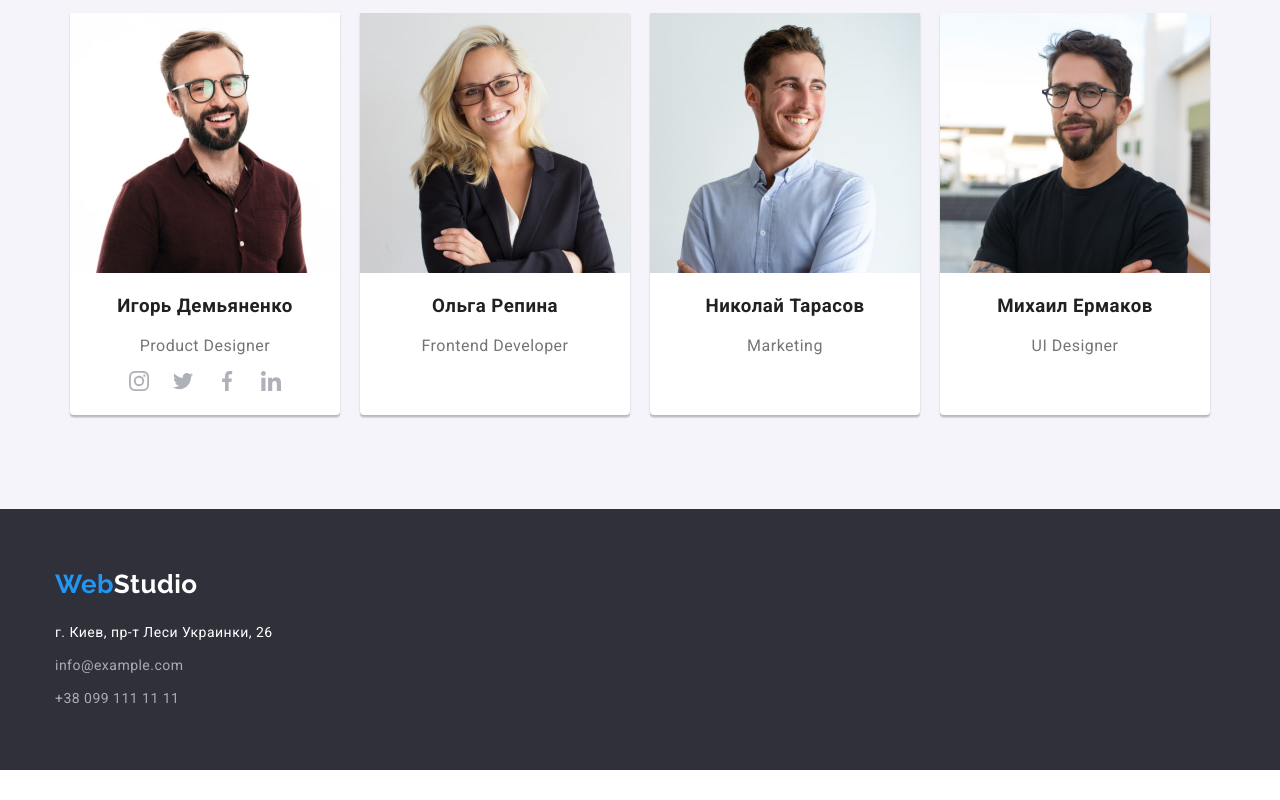
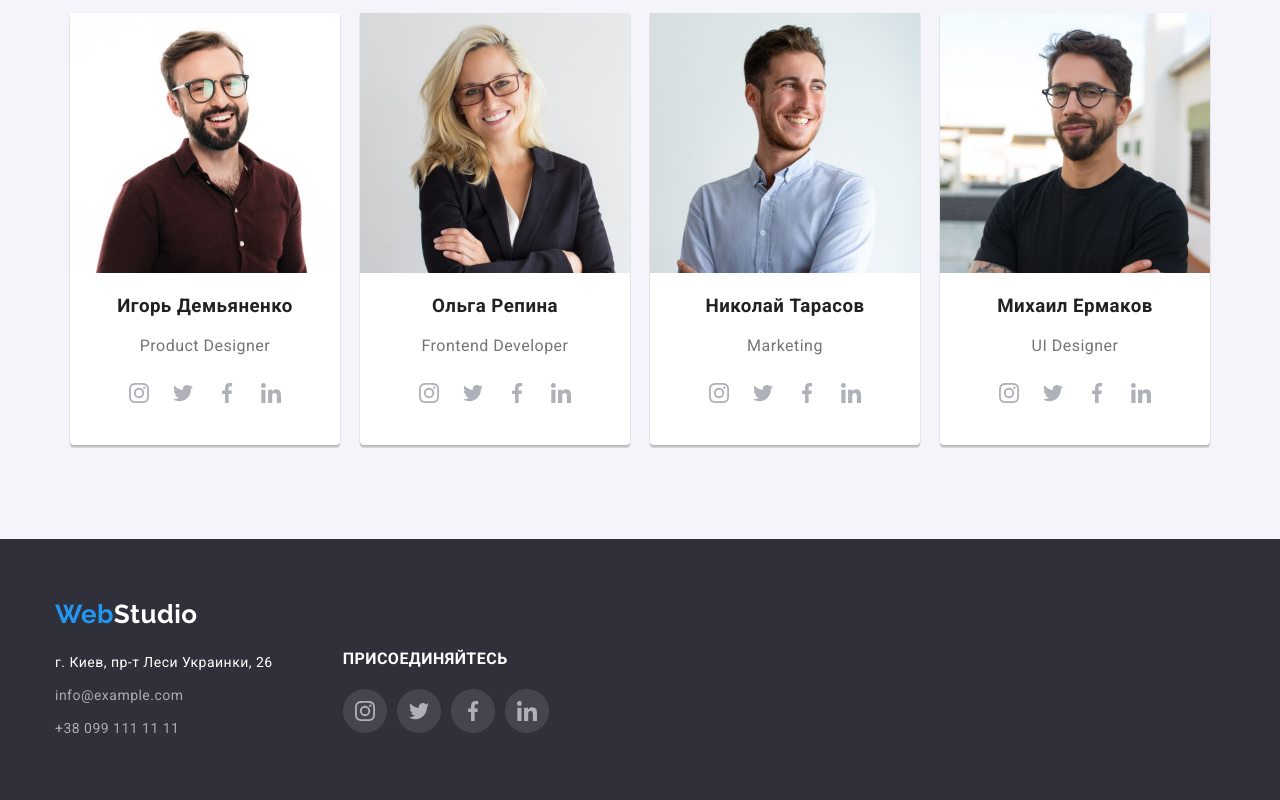
Before and after one commit to MariiaDrobotovych/goit-markup-hw-04, a plain HTML site: page index.html in a window 1280 px wide. Shown: the part 1716-2516 px from the top of the page. Before the commit the page ends 2486 px from the top, so only its background shows below. Drawn offline with nearby package versions, Linux system fonts and the light colour scheme.

Commit message:
add svg files

```diff
--- a/css/styles.css
+++ b/css/styles.css
@@ -144,7 +144,15 @@ nav {
   width: 10px;
   height: 16px;
 }
+.social-link a {
+  display: flex;
+  justify-content: center;
+  align-items: center;
+}
 
+.social-link {
+  margin-bottom: 30px;
+}
 /* logo  styles common*/
 .logo {
   color: #000000;
@@ -266,8 +274,13 @@ nav {
 }
 
 .advantages-pic {
+  display: flex;
+  justify-content: center;
+  align-items: center;
+
   width: 270px;
   height: 120px;
+
   background-color: var(--grey-bg-color);
   margin-bottom: 30px;
 }
@@ -306,7 +319,6 @@ nav {
   padding-right: 0px;
   padding-left: 0px;
 }
-
 .works-img {
   display: block;
 }
@@ -373,6 +385,12 @@ nav {
   height: 44px;
 }
 
+.social-link-thumb:hover {
+  background-color: var(--text-accent);
+  border-radius: 50%;
+  cursor: pointer;
+}
+
 .social-link svg {
   width: 20px;
   height: 20px;
@@ -426,3 +444,51 @@ footer .address {
   font-size: 14px;
   line-height: 24px;
 }
+
+.social-links-footer .phrase {
+  text-transform: uppercase;
+  color: var(--main-bg-color);
+}
+
+.socila-links-footer .sl-thumb {
+  width: 44px;
+  height: 44px;
+  border-radius: 50%;
+}
+
+.sl-footer svg {
+  width: 20px;
+  height: 20px;
+}
+
+.sl-footer a {
+  display: flex;
+  justify-content: center;
+  align-items: center;
+  width: 44px;
+  height: 44px;
+  background-color: rgba(255, 255, 255, 0.1);
+  border-radius: 50%;
+}
+
+.sl-footer a:hover,
+.sl-footer:focus {
+  background-color: var(--text-accent);
+}
+
+.sl-footer {
+  display: flex;
+  margin-top: 20px;
+}
+
+.footer-container {
+  display: flex;
+}
+
+.address-bottom {
+  margin-right: 70px;
+}
+
+.sl-thumb:not(:last-child) {
+  margin-right: 10px;
+}
--- a/index.html
+++ b/index.html
@@ -44,7 +44,7 @@
                 >info@devstudio.com</a
               >
             </li>
-            <li>
+            <li class="address-list-top">
               <svg class="icon-smartphone">
                 <use
                   href="../images/sprite-svg/sprite.svg#icon-smartphone"
@@ -178,34 +178,34 @@
                 <h3 class="section-title">Игорь Демьяненко</h3>
                 <p lang="en">Product Designer</p>
                 <div class="social-link">
-                  <div class="social-link-thumb">
+                  <a href="" class="social-link-thumb">
                     <svg>
                       <use
                         href="../images/sprite-svg/sprite.svg#icon-instagram"
                       ></use>
                     </svg>
-                  </div>
-                  <div class="social-link-thumb">
+                  </a>
+                  <a href="" class="social-link-thumb">
                     <svg>
                       <use
                         href="../images/sprite-svg/sprite.svg#icon-twitter"
                       ></use>
                     </svg>
-                  </div>
-                  <div class="social-link-thumb">
+                  </a>
+                  <a href="" class="social-link-thumb">
                     <svg>
                       <use
                         href="../images/sprite-svg/sprite.svg#icon-facebook"
                       ></use>
                     </svg>
-                  </div>
-                  <div class="social-link-thumb">
+                  </a>
+                  <a href="" class="social-link-thumb">
                     <svg>
                       <use
                         href="../images/sprite-svg/sprite.svg#icon-linkedin"
                       ></use>
                     </svg>
-                  </div>
+                  </a>
                 </div>
               </li>
               <li class="staff-people">
@@ -215,6 +215,36 @@
                 />
                 <h3 class="section-title">Ольга Репина</h3>
                 <p lang="en">Frontend Developer</p>
+                <div class="social-link">
+                  <a href="" class="social-link-thumb">
+                    <svg>
+                      <use
+                        href="../images/sprite-svg/sprite.svg#icon-instagram"
+                      ></use>
+                    </svg>
+                  </a>
+                  <a href="" class="social-link-thumb">
+                    <svg>
+                      <use
+                        href="../images/sprite-svg/sprite.svg#icon-twitter"
+                      ></use>
+                    </svg>
+                  </a>
+                  <a href="" class="social-link-thumb">
+                    <svg>
+                      <use
+                        href="../images/sprite-svg/sprite.svg#icon-facebook"
+                      ></use>
+                    </svg>
+                  </a>
+                  <a href="" class="social-link-thumb">
+                    <svg>
+                      <use
+                        href="../images/sprite-svg/sprite.svg#icon-linkedin"
+                      ></use>
+                    </svg>
+                  </a>
+                </div>
               </li>
               <li class="staff-people">
                 <img
@@ -223,6 +253,36 @@
                 />
                 <h3 class="section-title">Николай Тарасов</h3>
                 <p lang="en">Marketing</p>
+                <div class="social-link">
+                  <a href="" class="social-link-thumb">
+                    <svg>
+                      <use
+                        href="../images/sprite-svg/sprite.svg#icon-instagram"
+                      ></use>
+                    </svg>
+                  </a>
+                  <a href="" class="social-link-thumb">
+                    <svg>
+                      <use
+                        href="../images/sprite-svg/sprite.svg#icon-twitter"
+                      ></use>
+                    </svg>
+                  </a>
+                  <a href="" class="social-link-thumb">
+                    <svg>
+                      <use
+                        href="../images/sprite-svg/sprite.svg#icon-facebook"
+                      ></use>
+                    </svg>
+                  </a>
+                  <a href="" class="social-link-thumb">
+                    <svg>
+                      <use
+                        href="../images/sprite-svg/sprite.svg#icon-linkedin"
+                      ></use>
+                    </svg>
+                  </a>
+                </div>
               </li>
               <li class="staff-people">
                 <img
@@ -231,6 +291,36 @@
                 />
                 <h3 class="section-title">Михаил Ермаков</h3>
                 <p lang="en">UI Designer</p>
+                <div class="social-link">
+                  <a href="" class="social-link-thumb">
+                    <svg>
+                      <use
+                        href="../images/sprite-svg/sprite.svg#icon-instagram"
+                      ></use>
+                    </svg>
+                  </a>
+                  <a href="" class="social-link-thumb">
+                    <svg>
+                      <use
+                        href="../images/sprite-svg/sprite.svg#icon-twitter"
+                      ></use>
+                    </svg>
+                  </a>
+                  <a href="" class="social-link-thumb">
+                    <svg>
+                      <use
+                        href="../images/sprite-svg/sprite.svg#icon-facebook"
+                      ></use>
+                    </svg>
+                  </a>
+                  <a href="" class="social-link-thumb">
+                    <svg>
+                      <use
+                        href="../images/sprite-svg/sprite.svg#icon-linkedin"
+                      ></use>
+                    </svg>
+                  </a>
+                </div>
               </li>
             </ul>
           </div>
@@ -244,7 +334,7 @@
           ><span class="logo-start">Web</span
           ><span class="logo-end">Studio</span></a
         >
-
+        <div class="footer-container">
           <address class="address-bottom">
             <ul class="address list">
               <li class="address-list">
@@ -266,6 +356,40 @@
               </li>
             </ul>
           </address>
+          <div class="social-links-footer">
+            <strong class="phrase">присоединяйтесь</strong>
+            <div class="sl-footer">
+              <a href="" class="sl-thumb">
+                <svg>
+                  <use
+                    href="../images/sprite-svg/sprite.svg#icon-instagram"
+                  ></use>
+                </svg>
+              </a>
+              <a href="" class="sl-thumb">
+                <svg>
+                  <use
+                    href="../images/sprite-svg/sprite.svg#icon-twitter"
+                  ></use>
+                </svg>
+              </a>
+              <a href="" class="sl-thumb">
+                <svg>
+                  <use
+                    href="../images/sprite-svg/sprite.svg#icon-facebook"
+                  ></use>
+                </svg>
+              </a>
+              <a href="" class="sl-thumb">
+                <svg>
+                  <use
+                    href="../images/sprite-svg/sprite.svg#icon-linkedin"
+                  ></use>
+                </svg>
+              </a>
+            </div>
+          </div>
+        </div>
       </div>
     </footer>
   </body>
```
Lines whose indentation alone changed are shown as unchanged.
